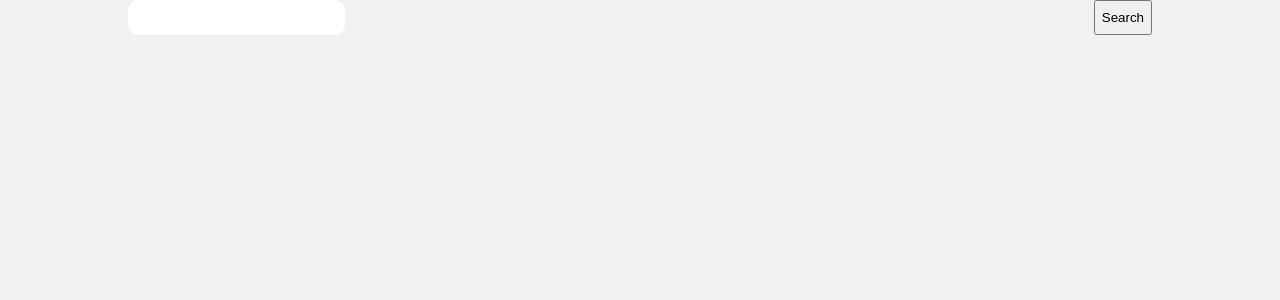
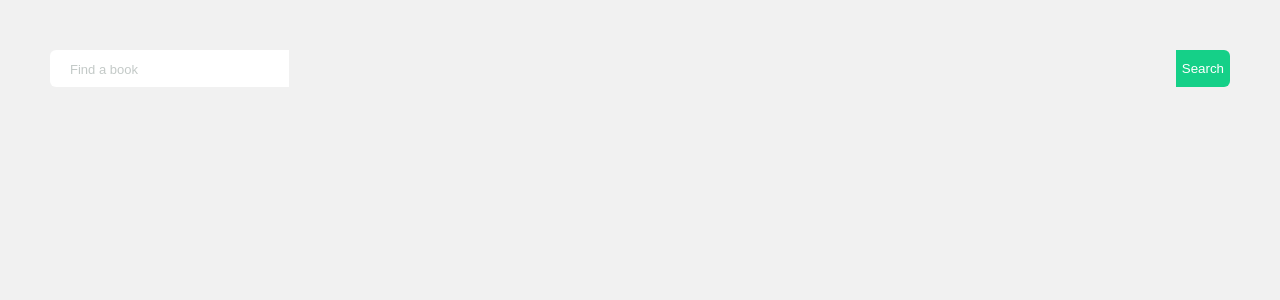
Before and after one commit to Abdulqudus001/book-finder-react, a React (Create React App) app: page / in a window 1280 px wide. Shown: the top 300 px of the page. Built offline with nearby package versions, Linux system fonts and the light colour scheme.

Commit message:
Added book component

```diff
--- a/src/App.css
+++ b/src/App.css
@@ -1,5 +1,8 @@
+.App {
+  padding: 50px
+}
+
 div.search {
-  width: 80vw;
   margin: 0 auto;
   display: flex;
   justify-content: space-between;
@@ -8,6 +11,22 @@ div.search {
 div.search input[type='text'] {
   padding: 10px 20px;
   outline: none;
-  border-radius: 10px;
+  border-radius: 6px 0 0 6px;
   border: none;
+  color: #899591;
+  font-size: 15px;
 }
+
+div.search input::placeholder {
+  color: #899591;
+  opacity: 0.5;
+  font-size: 13px;
+}
+
+div.search button {
+  border-radius: 0 6px 6px 0;
+  background: #15D088;
+  color: #FFF;
+  border: none;
+  outline: none;
+}
--- a/src/App.js
+++ b/src/App.js
@@ -1,4 +1,5 @@
 import React, { Component } from "react";
+import Book from "./book.js";
 import "./App.css";
 
 class App extends Component {
@@ -20,9 +21,16 @@ class App extends Component {
     return (
       <div className="App">
         <div className="search">
-          <input type="text" name="" id="" onChange={this.handleSearchChange} />
+          <input
+            type="text"
+            placeholder="Find a book"
+            name=""
+            id=""
+            onChange={this.handleSearchChange}
+          />
           <button>Search</button>
         </div>
+        <Book />
       </div>
     );
   }
--- /dev/null
+++ b/src/book.js
@@ -0,0 +1,11 @@
+import React, { Component } from "react";
+
+export default class book extends Component {
+  render() {
+    return (
+      <div className="book">
+        <div className="book-image" />
+      </div>
+    );
+  }
+}
```
Also changed, not shown: 1 other file (tests, documents, lock files or other folders).
